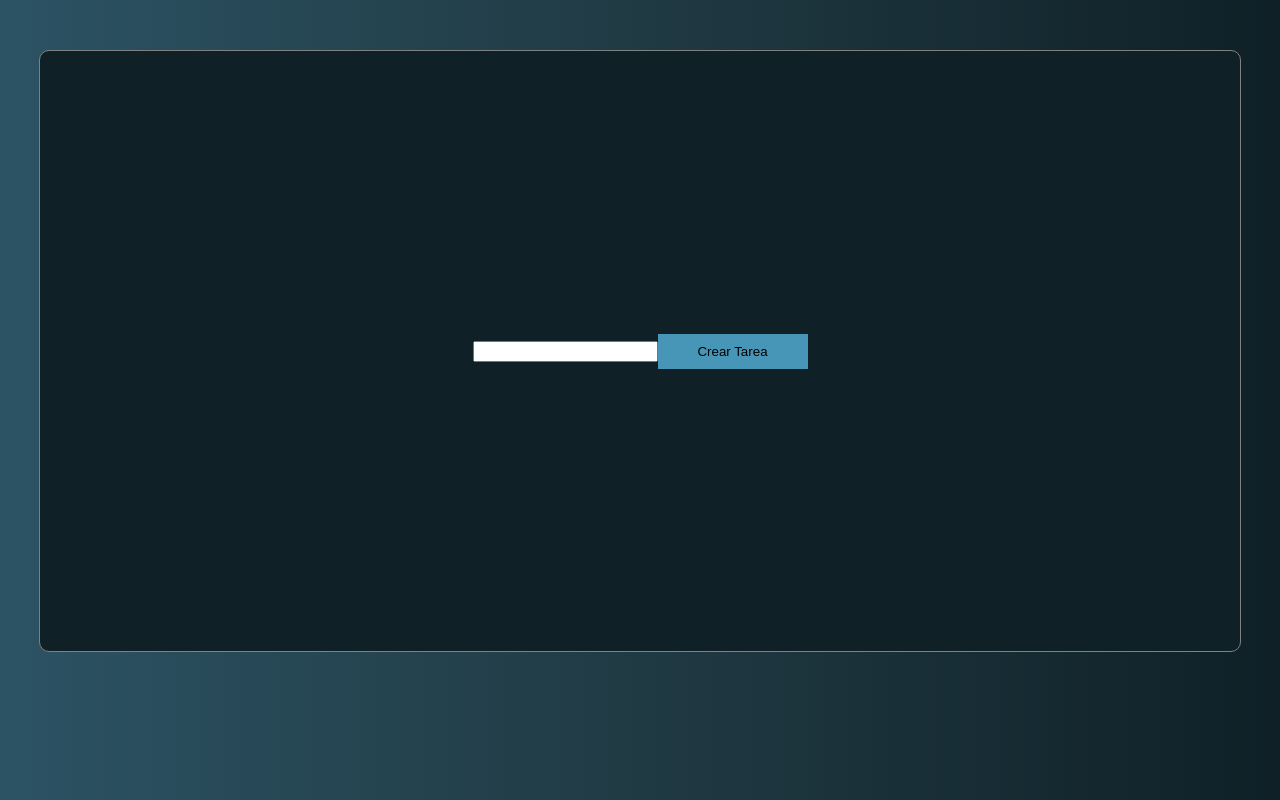
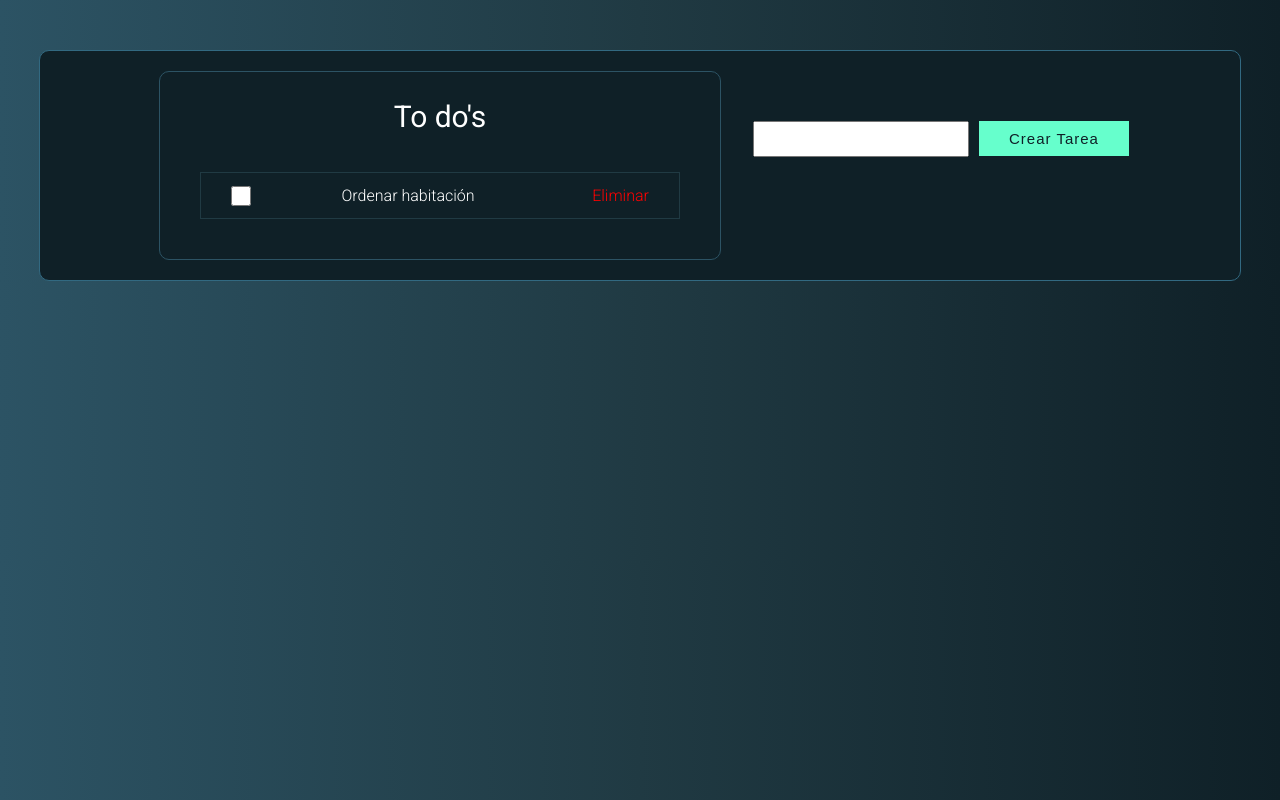
Before and after one commit to fabianmartinezcaro/todolist-app, a plain HTML site: page index.html in a window 1280 px wide. Drawn offline with Linux system fonts and the light colour scheme.

Commit message:
todo-list css done

```diff
--- a/css/style.css
+++ b/css/style.css
@@ -1,4 +1,5 @@
 body{
+    font: 'Roboto', sans-serif;
     display: flex;
     justify-content: center;
 
@@ -10,30 +11,99 @@ body{
 .contenedor-todos{
     color: white;
     background-color: #0F2027;
-    border: 1px solid grey;
+    border: 1px solid #326981;
     border-radius: 10px;
 
     display: flex;
     justify-content: center;
     flex-direction: row;
     width: 1200px;
-    height: 600px;
+    height: auto;
     margin-top: 50px;
 }
 
 .lista-todos{
+
+    border: 1px solid #2C5364;
+
     display: flex;
+    flex-direction: column;
+    justify-content:right;
+    border-radius: 10px;
+    width: 500px;
+    height: auto;
+    padding: 30px;
+    margin: 20px;
+
+    font-family: 'Roboto', sans-serif;
+}
+
+.lista-todos h1{
+    display: flex;
+    justify-content: center;
+    font-size: 30px;
+    font-weight: 400;
+}
+
+#todos{
+    margin-top: 30px;
 }
 
 .formulario{
     display: flex;
-    align-items: center;
+    padding-top: 70px;
     justify-content: center;
+    width: 400px;
 }
 
 .formulario button{
-    background-color: #4796b8;
+    background-color: #66ffcc;
+    color: #0f2027;
     border: none;
     width: 150px;
     height: 35px;
+
+    font-size: 15px;
+    font-weight: 300;
+    letter-spacing: 1px;
 }
+
+.formulario input{
+    width: 200px;
+    height: 30px;
+    padding-left: 10px;
+    margin-right: 10px;
+}
+
+
+
+
+
+
+
+/* TEST */
+
+.test{
+    margin: 10px;
+    border: 1px solid #203A43;
+    height: 45px;
+    display: flex;
+    flex-direction: row;
+    justify-content: space-between;
+    align-items: center;
+
+    font-weight: 300;
+}
+
+.test input{
+    width: 20px;
+    height: 20px;
+    margin-left: 30px;
+}
+
+.test a{
+    text-decoration: none;
+    color: red;
+    margin-left: 30px;
+    margin-right: 30px;
+}
--- a/index.html
+++ b/index.html
@@ -14,7 +14,19 @@
 </head>
 <body>
     <div id="contenedor-todos" class="contenedor-todos">
-        <div class="lista-todos"></div>
+        <!-- Lista de todos -->
+        <div class="lista-todos">
+            <h1>To do's</h1>
+            <div id="todos">
+                <div class="test">
+                    <input id="checkbox" type="checkbox">
+                    <p>Ordenar habitación</p>
+                    <a href="#">Eliminar</a>
+                </div>
+            </div>
+
+        </div>
+        <!-- Formulario para los todos -->
         <form id="formulario" class="formulario" action="submit">
             <input type="text">
             <button>Crear Tarea</button>
--- a/js/app.js
+++ b/js/app.js
@@ -1,9 +1,3 @@
-const formulario = document.querySelector('#formulario');
+import App from './classes/App.js'
 
-
-loadAddEventListeners();
-
-// Carga addEventListeners
-function loadAddEventListeners(){
-    formulario.addEventListener('submit', () => agregarToDo)
-}
+const app = new App();
--- a/js/classes/App.js
+++ b/js/classes/App.js
@@ -0,0 +1,11 @@
+export default class App{
+    constructor(){
+        this.startApp()
+    }
+
+    startApp(){
+        formulario.addEventListener('submit', () => agregarToDo)
+    }
+
+
+}
--- /dev/null
+++ b/js/selectores.js
@@ -0,0 +1 @@
+export const formulario = document.querySelector('#formulario');
```
